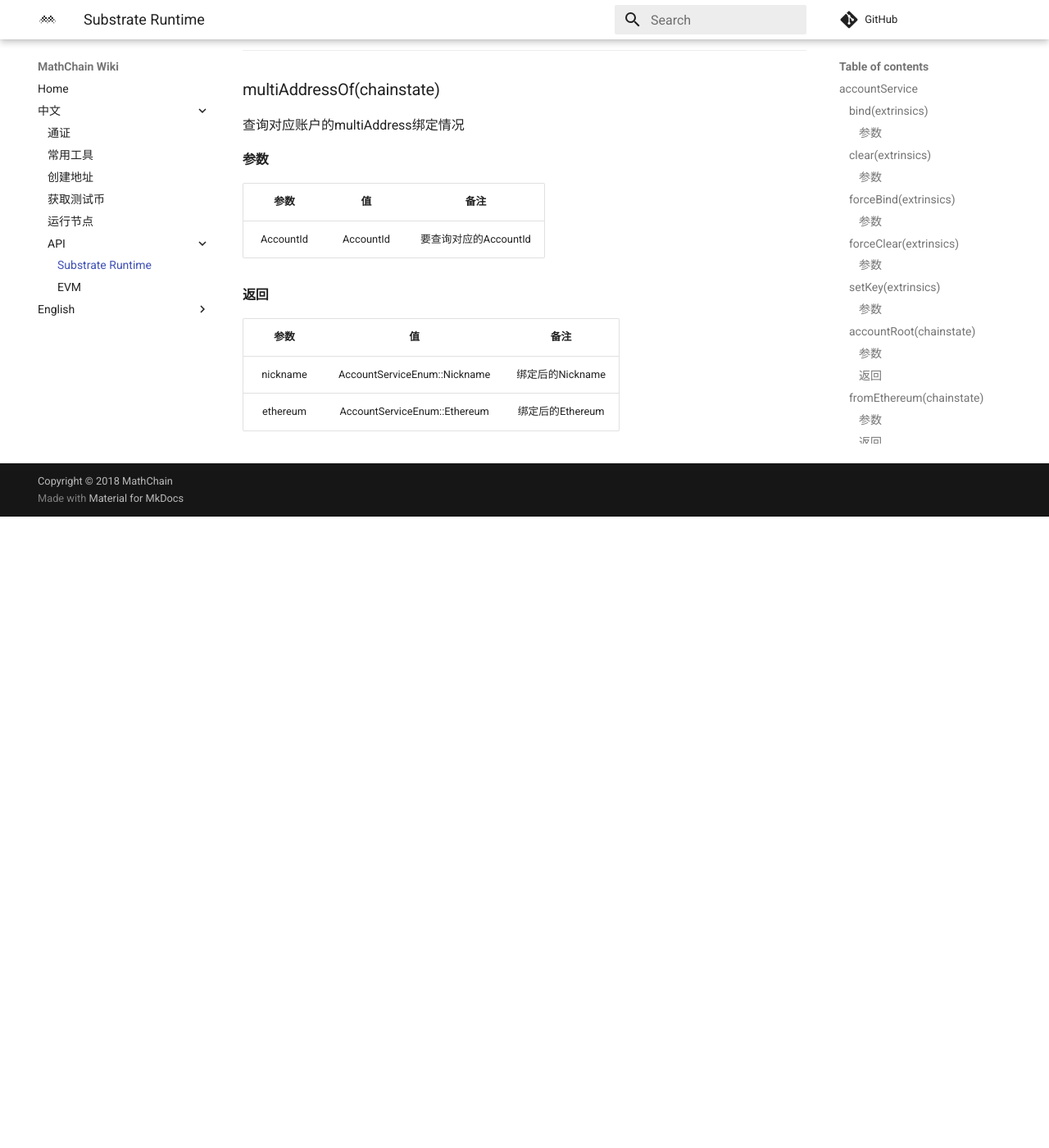
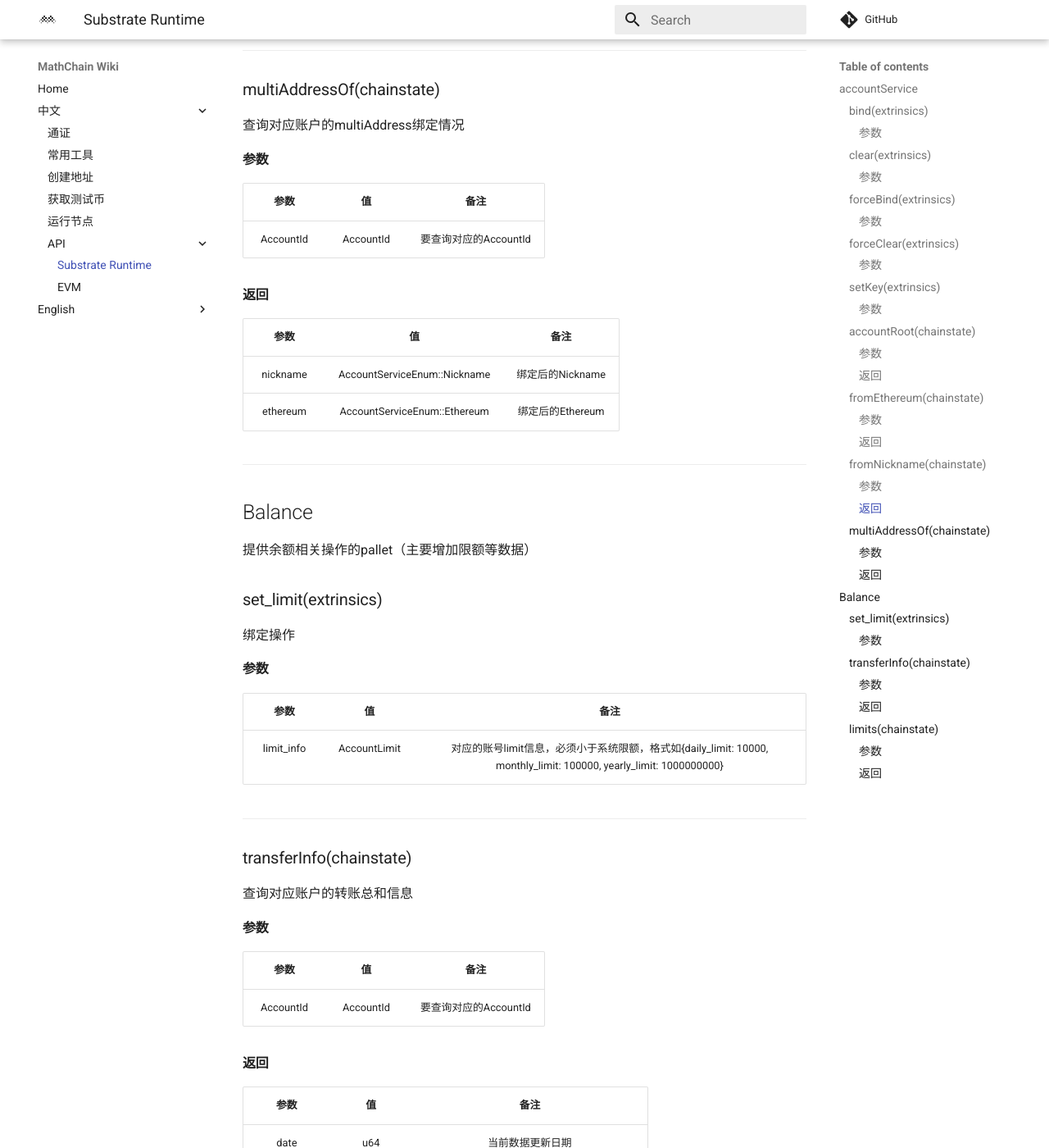
Before and after one commit to mathwallet/docs.mathchain.org, an MkDocs documentation site: the page built from docs/cn/substrate_api.md, in a window 1280 px wide and 1400 px high, scrolled down 2929 px. Shown: the whole window at 82% size. Built offline with MkDocs 1.6.1 and Material for MkDocs 9.7.7, drawn with Linux system fonts in a browser that asks for light colours; comment, search, counter and statistics services are not loaded; before the commit the page ends 3559 px from its top, so only the background shows below that; some of the changed text lies outside the part shown.

Commit message:
add balances api

```diff
--- a/docs/cn/substrate_api.md
+++ b/docs/cn/substrate_api.md
@@ -95,3 +95,47 @@
 | :----------: | :------: | :--------: |
 |nickname|AccountServiceEnum::Nickname|绑定后的Nickname|
 |ethereum|AccountServiceEnum::Ethereum|绑定后的Ethereum|
+
+---
+
+## Balance
+提供余额相关操作的pallet（主要增加限额等数据）
+### set_limit(extrinsics)
+绑定操作
+#### 参数
+|参数|值|备注|
+| :----------: | :------: | :--------: |
+|limit_info|AccountLimit|对应的账号limit信息，必须小于系统限额，格式如{daily_limit: 10000, monthly_limit: 100000, yearly_limit: 1000000000}|
+
+---
+
+### transferInfo(chainstate)
+查询对应账户的转账总和信息
+#### 参数
+|参数|值|备注|
+| :----------: | :------: | :--------: |
+|AccountId|AccountId|要查询对应的AccountId|
+
+#### 返回
+|参数|值|备注|
+| :----------: | :------: | :--------: |
+|date|u64|当前数据更新日期|
+|daily_info|Balance|日转账总量，如果date非当日，即当日无转账|
+|monthly_info|Balance|月转账总量，如果date非当月，即当月无转账|
+|yearly_info|Balance|年转账总量，如果date非当年，即当年无转账|
+
+---
+
+### limits(chainstate)
+查询对应账户的限额信息
+#### 参数
+|参数|值|备注|
+| :----------: | :------: | :--------: |
+|AccountId|AccountId|要查询对应的AccountId|
+
+#### 返回
+|参数|值|备注|
+| :----------: | :------: | :--------: |
+|daily_limit|Balance|日转账总量，如果date非当日，即当日无转账|
+|monthly_limit|Balance|月转账总量，如果date非当月，即当月无转账|
+|yearly_limit|Balance|年转账总量，如果date非当年，即当年无转账|
```
